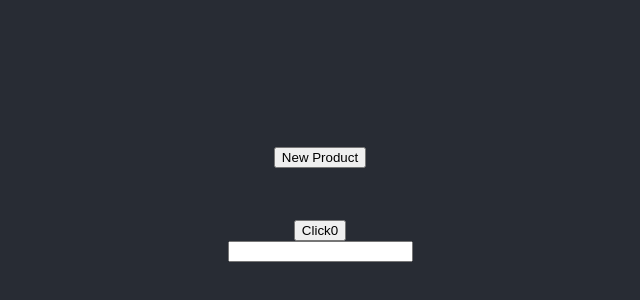
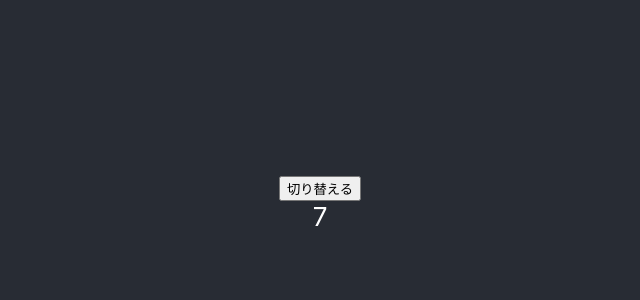
Before and after one commit to arsdeeennya/-reactHooks-, a React (Create React App) app: page / in a window 1280 px wide. Shown: the part 196-496 px from the top of the page, without its empty margins (320-960 px from the left). Built offline with nearby package versions, Linux system fonts and the light colour scheme.

Commit message:
もっとuseEffect

```diff
--- a/src/App.js
+++ b/src/App.js
@@ -1,14 +1,14 @@
 import './App.css'
 import React from 'react'
-import Basic2 from "./components/Basic2"
-import BasicUseEffect from "./components/BasicUseEffect"
+// import Basic2 from "./components/Basic2"
+// import BasicUseEffect from "./components/BasicUseEffect"
+import TimerContainer from "./components/TimerContainer"
 
 function App() {
   return (
     <div className="App">
       <header className="App-header">
-        <Basic2/>
-        <BasicUseEffect/>
+        <TimerContainer/>
       </header>
     </div>
   );
--- /dev/null
+++ b/src/components/Timer.js
@@ -0,0 +1,26 @@
+import React, {useState, useEffect} from "react"
+
+const Timer = () => {
+
+	const [count, setCount] = useState(0)
+
+	const time = () => {
+		setCount(prevCount => prevCount+1)
+	}
+
+	useEffect(() => {
+		const interval = setInterval(time, 1000)
+		return () => {
+			clearInterval(interval)
+			console.log("クリアされました")
+		}
+	}, [])
+
+	return (
+		<React.Fragment>
+			{count}
+		</React.Fragment>
+	)
+}
+
+export default Timer;
--- /dev/null
+++ b/src/components/TimerContainer.js
@@ -0,0 +1,17 @@
+import React, {useState} from "react"
+import Timer from "./Timer"
+
+
+const TimerContainer = () => {
+
+	const [display, setDisplay] = useState(true)
+
+	return (
+		<React.Fragment>
+			<button onClick={()=>setDisplay(!display)}>切り替える</button>
+			{display && <Timer/>}
+		</React.Fragment>
+	)
+}
+
+export default TimerContainer;
```
